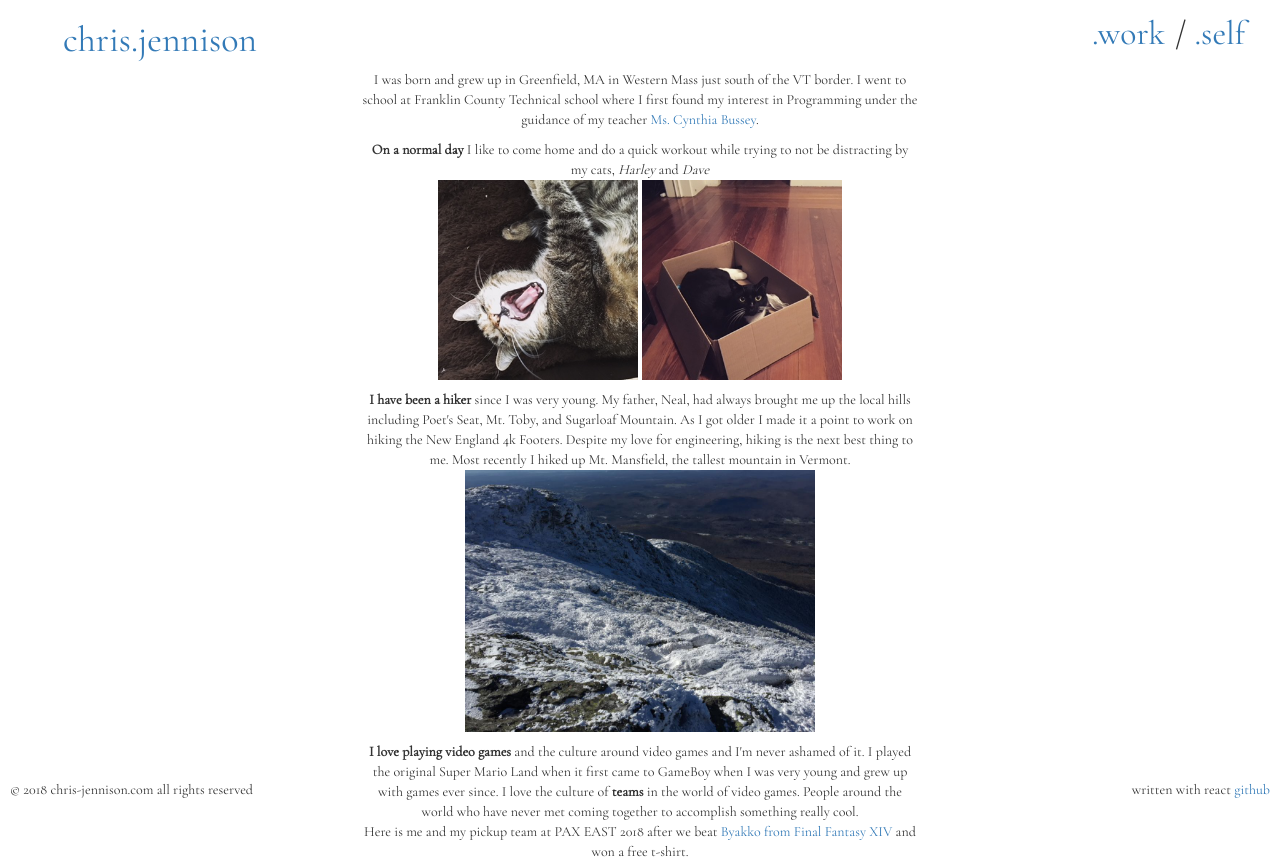
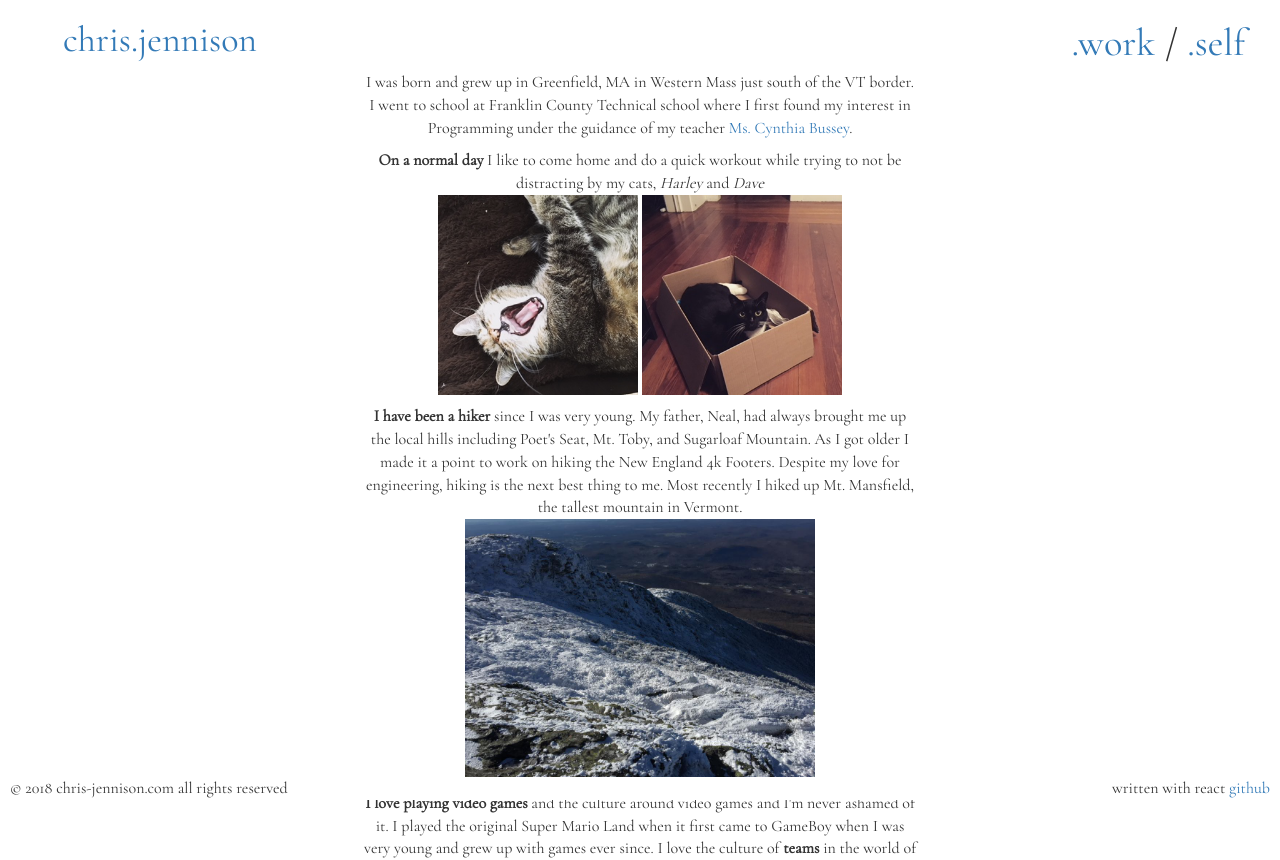
Before and after one commit to cjennison/portfolio, a React app: page /about in a window 1280 px wide. Shown: the top 860 px of the page. Built offline with nearby package versions, Linux system fonts and the light colour scheme; what @fortawesome/fontawesome would draw is missing.

Commit message:
stylistic changes

```diff
--- a/src/App.css
+++ b/src/App.css
@@ -1,6 +1,7 @@
 .App {
   text-align: center;
   font-family: 'Cormorant Garamond', serif;
+  font-size: 16px;
 }
 
 .App .top-section {
@@ -44,7 +45,7 @@
 }
 
 .header .links-container {
-  padding: 10px 10px 0 0;
+  padding: 16px 10px 0 0;
   font-size: 2.4em;
 }
 
--- a/src/components/Footer.scss
+++ b/src/components/Footer.scss
@@ -4,6 +4,8 @@
   width: 100%;
   margin: 0 -15px;
   padding: 0 10px;
+
+  background: white;
 
   display: block;
   text-align: left;
```
